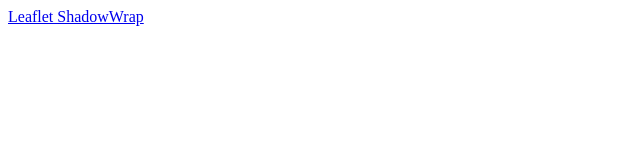
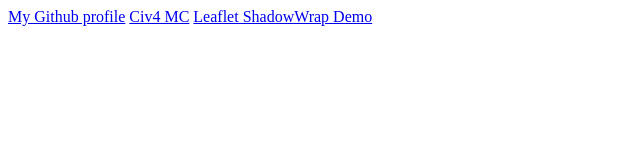
Before and after one commit to germanjoey/germanjoey.github.io, a plain HTML site: page index.html in a window 1280 px wide. Shown: the whole page, without its empty margins (0-640 px from the left). Drawn offline with Linux system fonts and the light colour scheme.

Commit message:
lsw demo pathing fix

```diff
--- a/index.html
+++ b/index.html
@@ -5,6 +5,8 @@
     </head>
 
     <body>
-        <a href="https://germanjoey.github.io/leaflet.shadowwrap/demo2.html">Leaflet ShadowWrap</a>
+        <a href="https://github.com/germanjoey">My Github profile</a>
+        <a href="https://github.com/germanjoey/civ4-mapcad">Civ4 MC</a>
+        <a href="https://germanjoey.github.io/leaflet.shadowwrap/demos/demo2.html">Leaflet ShadowWrap Demo</a>
     </body>
 </html>
```
Also changed, not shown: leaflet.shadowwrap/dist/leaflet.shadowwrap.draw.js (renamed from leaflet.shadowwrap/leaflet.shadowwrap.draw.js), leaflet.shadowwrap/dist/leaflet.shadowwrap.draw.min.js (renamed from leaflet.shadowwrap/leaflet.shadowwrap.draw.min.js), leaflet.shadowwrap/dist/leaflet.shadowwrap.js (renamed from leaflet.shadowwrap/leaflet.shadowwrap.js), leaflet.shadowwrap/dist/leaflet.shadowwrap.min.js (renamed from leaflet.shadowwrap/leaflet.shadowwrap.min.js).
